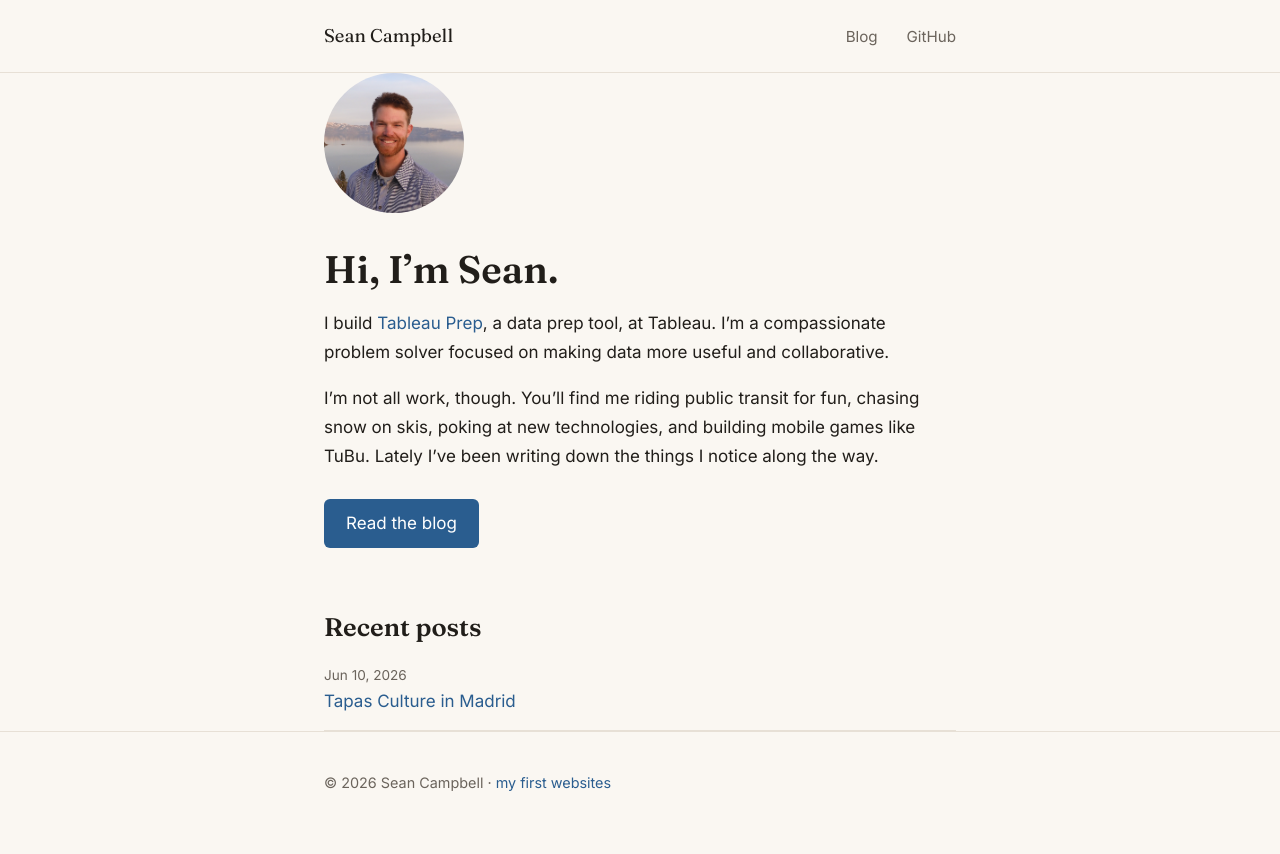
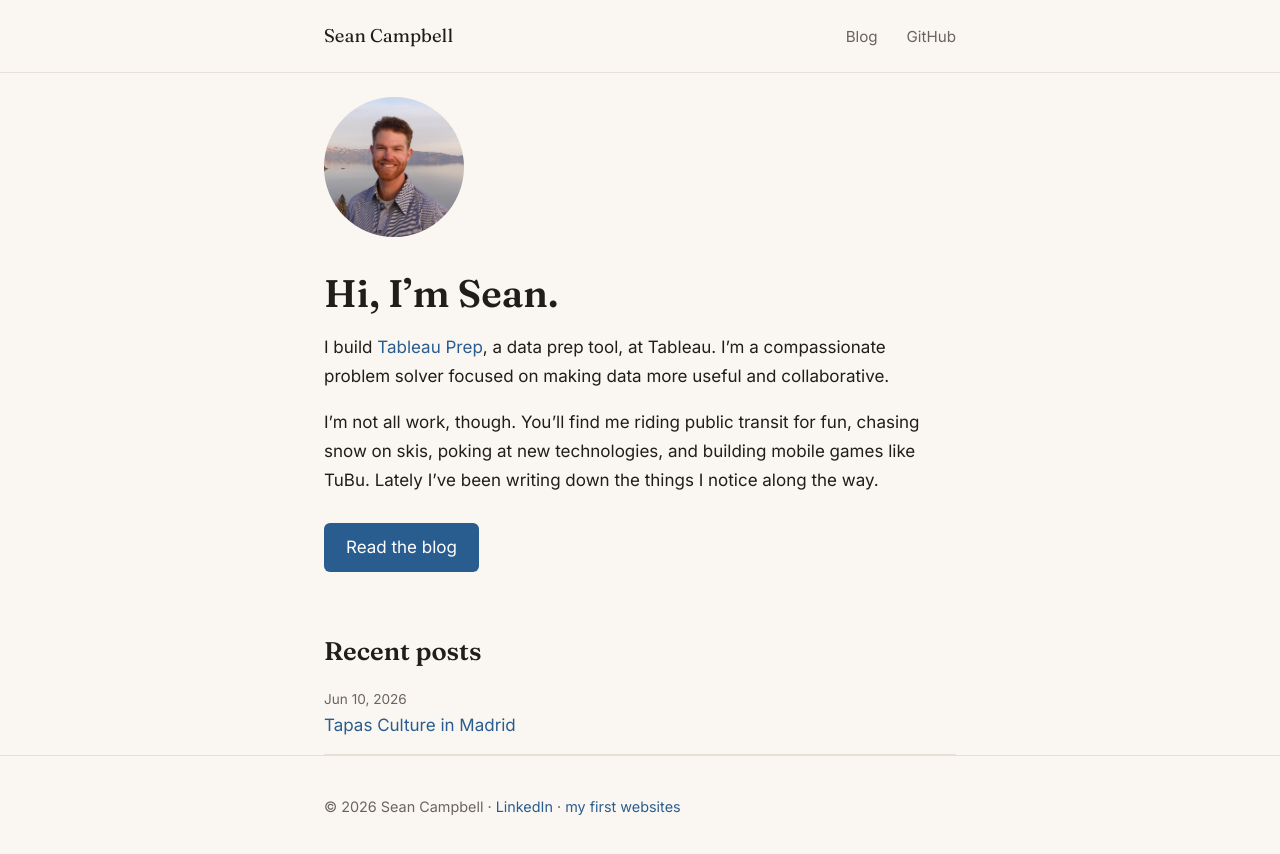
Before and after one commit to campbellsean/campbellsean.github.io, a Jekyll site: the page built from index.html, in a window 1280 px wide. Shown: the top 854 px of the page. Built offline with Jekyll 4.4.1, drawn with Linux system fonts in a browser that asks for light colours.

Commit message:
Add LinkedIn link to footer; add space above hero

```diff
--- a/_layouts/default.html
+++ b/_layouts/default.html
@@ -28,7 +28,7 @@
 
   <footer class="site-footer">
     <div class="wrap">
-      <p>© {{ site.time | date: "%Y" }} Sean Campbell · <a href="/classic/">my first websites</a></p>
+      <p>© {{ site.time | date: "%Y" }} Sean Campbell · <a href="https://www.linkedin.com/in/seanpetercampbell/" target="_blank" rel="noopener">LinkedIn</a> · <a href="/classic/">my first websites</a></p>
     </div>
   </footer>
 
--- a/assets/css/main.css
+++ b/assets/css/main.css
@@ -70,7 +70,10 @@ a:hover { border-bottom-color: var(--accent); }
 main { padding: 56px 24px 80px; }
 
 /* Homepage hero */
-.hero { margin-bottom: 64px; }
+.hero {
+  margin-top: 24px;
+  margin-bottom: 64px;
+}
 
 .profile {
   width: 140px;
```
